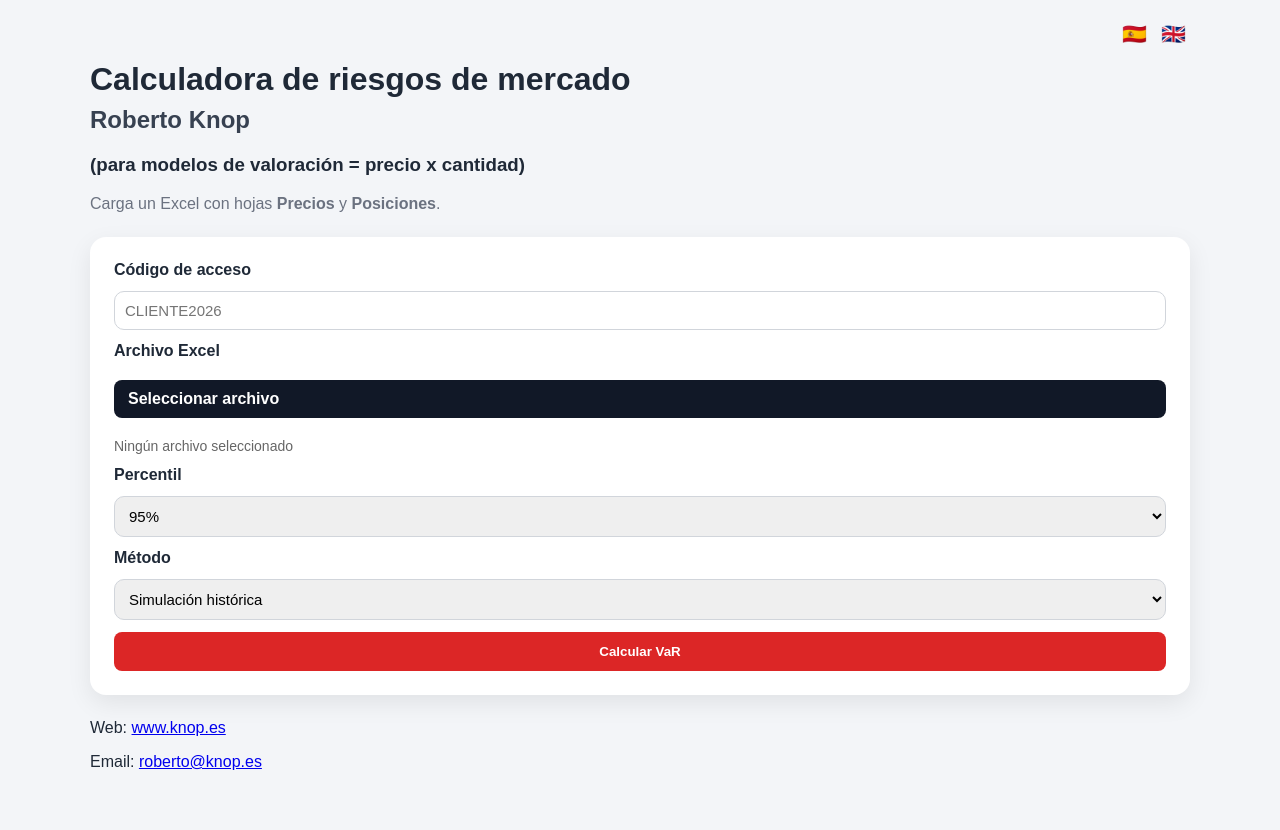
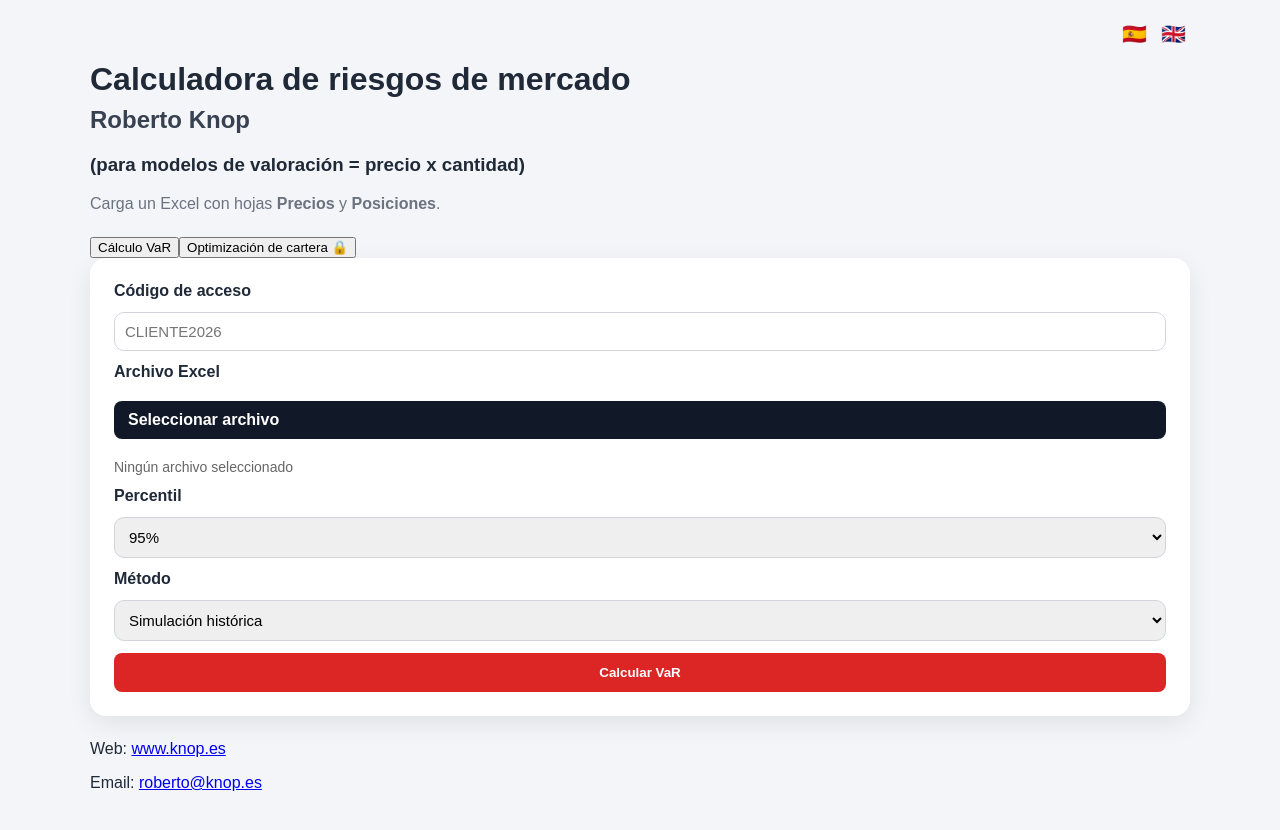
Before and after one commit to rknopmus/var-web-app, a Next.js app: page / in a window 1280 px wide. Shown: the top 830 px of the page. Built offline with nearby package versions, Linux system fonts and the light colour scheme.

Commit message:
Integrate OptimizationPanel and tab functionality
Added OptimizationPanel component and integrated tab functionality for switching between VaR calculation and portfolio optimization.

```diff
--- a/pages/index.js
+++ b/pages/index.js
@@ -1,6 +1,7 @@
 import { useState } from "react";
 import dynamic from "next/dynamic";
 import UploadForm from "../components/UploadForm";
+import OptimizationPanel from "../components/OptimizationPanel";
 
 import {
   Chart as ChartJS,
@@ -47,18 +48,14 @@ function buildHistogram(values, bins = 50, varValue, earValue) {
 
   const min = Math.min(...values);
   const max = Math.max(...values);
-
   if (min === max) return null;
 
   const width = (max - min) / bins;
-
   const labels = [];
   const counts = Array(bins).fill(0);
   const colors = Array(bins).fill("rgba(54, 162, 235, 0.6)");
 
-  for (let i = 0; i < bins; i++) {
-    labels.push(min + i * width + width / 2);
-  }
+  for (let i = 0; i < bins; i++) labels.push(min + i * width + width / 2);
 
   values.forEach(v => {
     let index = Math.floor((v - min) / width);
@@ -70,16 +67,13 @@ function buildHistogram(values, bins = 50, varValue, earValue) {
   function markValue(value, color) {
     if (value === null || value === undefined || isNaN(value)) return;
     const index = Math.floor((value - min) / width);
-    if (index >= 0 && index < bins) {
-      colors[index] = color;
-    }
+    if (index >= 0 && index < bins) colors[index] = color;
   }
 
   markValue(varValue, "rgba(255, 99, 132, 0.9)");
   markValue(earValue, "rgba(255, 206, 86, 0.95)");
 
   const mean = values.reduce((a, b) => a + b, 0) / values.length;
-
   const std = Math.sqrt(
     values.reduce((a, b) => a + Math.pow(b - mean, 2), 0) /
       (values.length - 1)
@@ -87,11 +81,9 @@ function buildHistogram(values, bins = 50, varValue, earValue) {
 
   const normalCurve = labels.map(x => {
     if (!std || !isFinite(std)) return 0;
-
     const density =
       (1 / (std * Math.sqrt(2 * Math.PI))) *
       Math.exp(-0.5 * Math.pow((x - mean) / std, 2));
-
     return density * values.length * width;
   });
 
@@ -124,6 +116,8 @@ export default function Home() {
   const [data, setData] = useState(null);
   const [error, setError] = useState("");
   const [lang, setLang] = useState("es");
+  const [activeTab, setActiveTab] = useState("var");
+  const [sourceFile, setSourceFile] = useState(null);
 
   const t = {
     es: {
@@ -133,6 +127,8 @@ export default function Home() {
       prices: "Precios",
       positions: "Posiciones",
       and: "y",
+      varTab: "Cálculo VaR",
+      optimizationTab: "Optimización de cartera 🔒",
       results: "Resultados",
       percentile: "Percentil",
       method: "Método",
@@ -167,6 +163,8 @@ export default function Home() {
       prices: "Prices",
       positions: "Positions",
       and: "and",
+      varTab: "VaR calculation",
+      optimizationTab: "Portfolio optimization 🔒",
       results: "Results",
       percentile: "Percentile",
       method: "Method",
@@ -217,7 +215,29 @@ export default function Home() {
         {t[lang].and} <strong>{t[lang].positions}</strong>.
       </p>
 
-      <UploadForm setData={setData} setError={setError} lang={lang} />
+      <div className="tabs">
+        <button
+          className={activeTab === "var" ? "activeTab" : ""}
+          onClick={() => setActiveTab("var")}
+        >
+          {t[lang].varTab}
+        </button>
+        <button
+          className={activeTab === "optimization" ? "activeTab" : ""}
+          onClick={() => setActiveTab("optimization")}
+        >
+          {t[lang].optimizationTab}
+        </button>
+      </div>
+
+      {activeTab === "var" && (
+        <>
+          <UploadForm
+            setData={setData}
+            setError={setError}
+            setSourceFile={setSourceFile}
+            lang={lang}
+          />
 
           {error && <div className="error">{error}</div>}
 
@@ -339,26 +359,15 @@ export default function Home() {
                     data={{
                       ...chartData,
                       datasets: [
-                    {
-                      ...chartData.datasets[0],
-                      label: t[lang].frequency
-                    },
-                    {
-                      ...chartData.datasets[1],
-                      label: t[lang].fittedNormal
-                    }
+                        { ...chartData.datasets[0], label: t[lang].frequency },
+                        { ...chartData.datasets[1], label: t[lang].fittedNormal }
                       ]
                     }}
                     options={{
                       responsive: true,
-                  interaction: {
-                    mode: "index",
-                    intersect: false
-                  },
+                      interaction: { mode: "index", intersect: false },
                       plugins: {
-                    legend: {
-                      display: true
-                    },
+                        legend: { display: true },
                         tooltip: {
                           callbacks: {
                             title: context =>
@@ -383,16 +392,10 @@ export default function Home() {
                               return Number(this.getLabelForValue(value)).toFixed(2);
                             }
                           },
-                      title: {
-                        display: true,
-                        text: t[lang].simulatedResult
-                      }
+                          title: { display: true, text: t[lang].simulatedResult }
                         },
                         y: {
-                      title: {
-                        display: true,
-                        text: t[lang].frequency
-                      }
+                          title: { display: true, text: t[lang].frequency }
                         }
                       }
                     }}
@@ -402,6 +405,12 @@ export default function Home() {
                 )}
               </div>
             </section>
+          )}
+        </>
+      )}
+
+      {activeTab === "optimization" && (
+        <OptimizationPanel sourceFile={sourceFile} lang={lang} />
       )}
 
       <footer className="footer">
```
Lines whose indentation alone changed are shown as unchanged.
